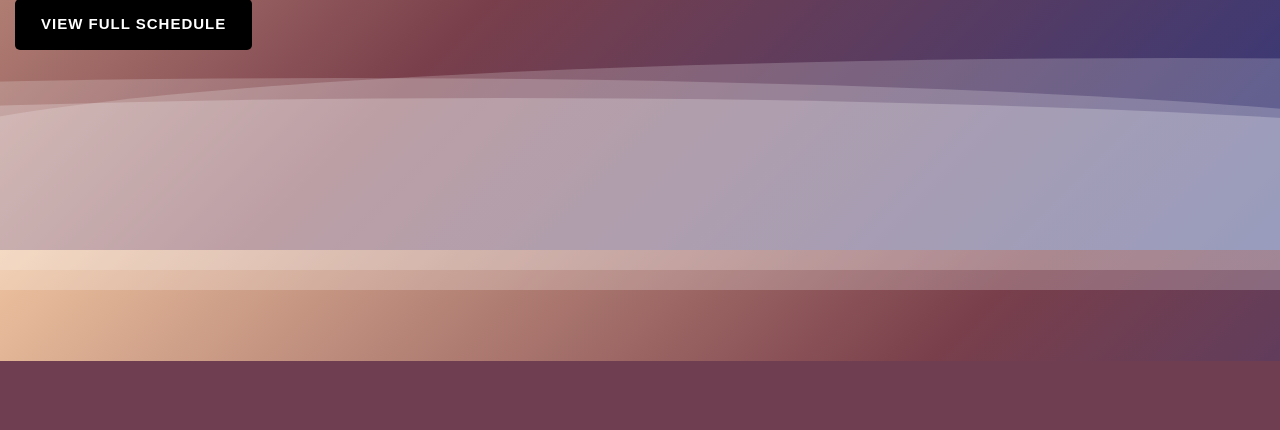
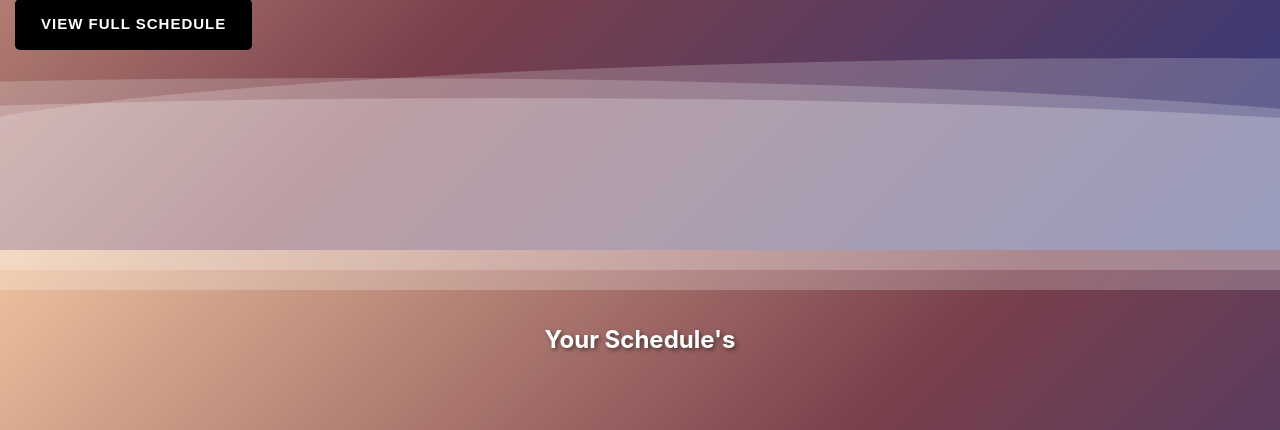
Before and after one commit to soto2571/Ko-nnect, a Flask app: template website/templates/home.html in a window 1280 px wide. Shown: the part 550-980 px from the top of the page. Before the commit the page ends 911 px from the top, so only its background shows below. Run offline with Flask 3, Linux system fonts and the light colour scheme; the template is opened without the code that fills it: values that come from a table or form of the project are taken from there, others are empty; some libraries are stand-ins or nearby versions.

Commit message:
Auto commit

```diff
--- a/website/templates/home.html
+++ b/website/templates/home.html
@@ -21,6 +21,9 @@
 
 
 <div class="container swiper">
+    <div class="header-title">
+        <h1 class="schedule-title">Your Schedule's</h1>
+    </div>
     <div class="slider-wrapper">
         <div class="card-list swiper-wrapper">
             {% for date in dates %}
@@ -55,6 +58,17 @@
 	grid-template-columns: repeat(1, 1fr);
 	align-items: center;
     color: #fff
+}
+.header-title {
+    text-align: center; /* Center the title */
+    margin: 20px 0; /* Add some vertical spacing */
+}
+
+.schedule-title {
+    font-size: 1.5rem; /* Increase font size */
+    font-weight: 700; /* Make it bold */
+    color: white; /* Set text color to white */
+    text-shadow: 2px 2px 4px rgba(0, 0, 0, 0.5); /* Add a subtle shadow for depth */
 }
 .home-text h1{
 	font-size: 4.5rem;
```
